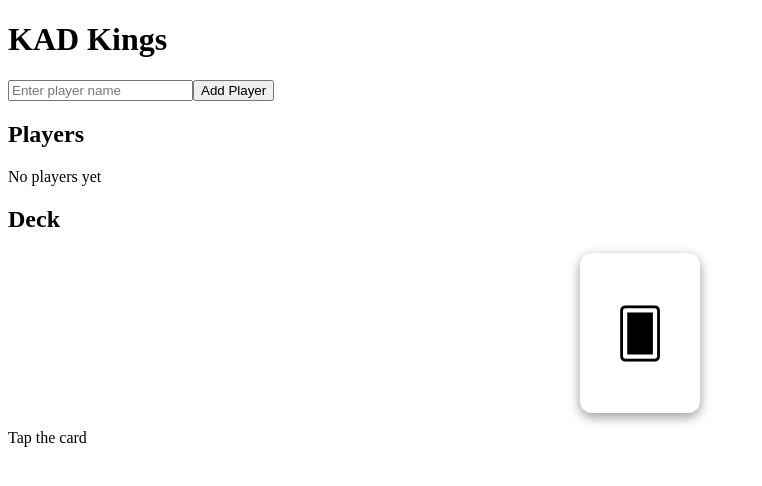
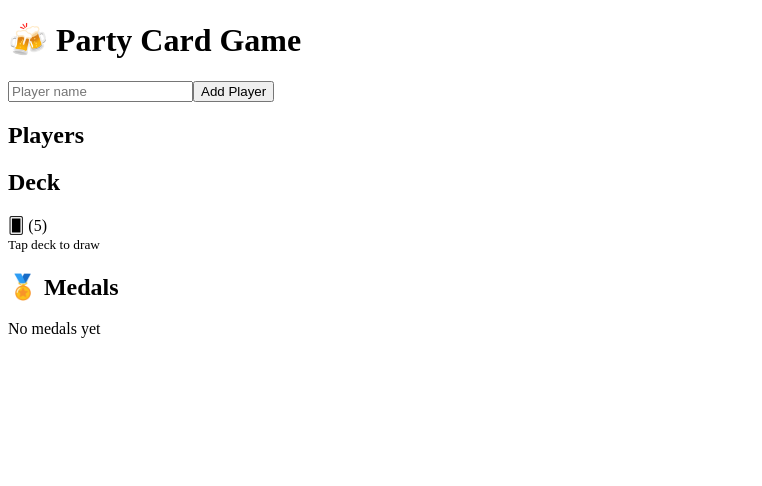
Before and after one commit to wbgl-blip/Visual-, a React (Vite) app: page / in a window 1280 px wide. Shown: the top 486 px of the page, without its empty margins (0-762 px from the left). Built offline with nearby package versions, Linux system fonts and the light colour scheme.

Commit message:
Update App.jsx

```diff
--- a/src/App.jsx
+++ b/src/App.jsx
@@ -1,45 +1,88 @@
 import { useState } from "react";
 import "./App.css";
 
+/* -------------------- CARD DATA -------------------- */
+const DECK = [
+  { id: 1, text: "Take 1 drink", medal: null },
+  { id: 2, text: "Give 2 drinks", medal: "Giver" },
+  { id: 3, text: "Everyone drinks", medal: "Chaos" },
+  { id: 4, text: "You drink 3", medal: "Tank" },
+  { id: 5, text: "Make a rule", medal: "Lawmaker" },
+];
+
+/* -------------------- ANNOUNCER -------------------- */
+function announce(message) {
+  // LEGAL parody announcer (text-based for now)
+  console.log("ANNOUNCER:", message);
+}
+
 export default function App() {
+  /* -------------------- STATE -------------------- */
   const [players, setPlayers] = useState([]);
-  const [name, setName] = useState("");
-  const [card, setCard] = useState(null);
+  const [nameInput, setNameInput] = useState("");
+  const [deck, setDeck] = useState([...DECK]);
+  const [currentCard, setCurrentCard] = useState(null);
+  const [turnIndex, setTurnIndex] = useState(0);
+  const [medals, setMedals] = useState({});
 
-  // Simple deck
-  const deck = [
-    "A♠", "K♠", "Q♠", "J♠",
-    "10♠", "9♠", "8♠",
-    "A♥", "K♥", "Q♥", "J♥",
-    "10♥", "9♥", "8♥",
-    "A♦", "K♦", "Q♦", "J♦",
-    "A♣", "K♣", "Q♣", "J♣"
-  ];
+  /* -------------------- PLAYER HANDLING -------------------- */
+  function addPlayer() {
+    if (!nameInput.trim()) return;
+    setPlayers([...players, nameInput.trim()]);
+    setNameInput("");
+  }
 
-  // Add player (LOCAL – guaranteed to work)
-  const addPlayer = () => {
-    if (!name.trim()) return;
+  /* -------------------- DRAW CARD -------------------- */
+  function drawCard() {
+    if (deck.length === 0 || players.length === 0) return;
 
-    setPlayers([...players, { name, drinks: 0 }]);
-    setName("");
-  };
+    const nextDeck = [...deck];
+    const card = nextDeck.shift();
 
-  // Draw card
-  const drawCard = () => {
-    const random = deck[Math.floor(Math.random() * deck.length)];
-    setCard(random);
-  };
+    const currentPlayer = players[turnIndex];
 
+    setDeck(nextDeck);
+    setCurrentCard({ ...card, player: currentPlayer });
+
+    resolveCard(card, currentPlayer);
+
+    setTurnIndex((turnIndex + 1) % players.length);
+  }
+
+  /* -------------------- CARD RESOLUTION -------------------- */
+  function resolveCard(card, player) {
+    announce(`${player}: ${card.text}`);
+
+    if (card.medal) {
+      awardMedal(player, card.medal);
+    }
+  }
+
+  /* -------------------- MEDALS -------------------- */
+  function awardMedal(player, medal) {
+    setMedals((prev) => {
+      const playerMedals = prev[player] || [];
+      if (playerMedals.includes(medal)) return prev;
+
+      announce(`${player} earned the ${medal} medal!`);
+      return {
+        ...prev,
+        [player]: [...playerMedals, medal],
+      };
+    });
+  }
+
+  /* -------------------- UI -------------------- */
   return (
     <div className="app">
-      <h1>KAD Kings</h1>
+      <h1>🍻 Party Card Game</h1>
 
-      {/* ADD PLAYER */}
+      {/* ADD PLAYERS */}
       <div className="panel">
         <input
-          placeholder="Enter player name"
-          value={name}
-          onChange={(e) => setName(e.target.value)}
+          value={nameInput}
+          onChange={(e) => setNameInput(e.target.value)}
+          placeholder="Player name"
         />
         <button onClick={addPlayer}>Add Player</button>
       </div>
@@ -47,10 +90,9 @@ export default function App() {
       {/* PLAYER LIST */}
       <div className="panel">
         <h2>Players</h2>
-        {players.length === 0 && <p>No players yet</p>}
         {players.map((p, i) => (
-          <div key={i} className="player">
-            {p.name} 🍺 {p.drinks}
+          <div key={i}>
+            {p} {i === turnIndex && "⬅️ turn"}
           </div>
         ))}
       </div>
@@ -58,10 +100,29 @@ export default function App() {
       {/* DECK */}
       <div className="panel">
         <h2>Deck</h2>
-        <div className="card" onClick={drawCard}>
-          {card || "🂠"}
+        <div className="deck" onClick={drawCard}>
+          🂠 ({deck.length})
         </div>
-        <p>Tap the card</p>
+        <small>Tap deck to draw</small>
+      </div>
+
+      {/* CURRENT CARD */}
+      {currentCard && (
+        <div className="panel card">
+          <h3>{currentCard.player}</h3>
+          <p>{currentCard.text}</p>
+        </div>
+      )}
+
+      {/* MEDALS */}
+      <div className="panel">
+        <h2>🏅 Medals</h2>
+        {Object.keys(medals).length === 0 && <p>No medals yet</p>}
+        {Object.entries(medals).map(([player, list]) => (
+          <div key={player}>
+            <strong>{player}</strong>: {list.join(", ")}
+          </div>
+        ))}
       </div>
     </div>
   );
```
